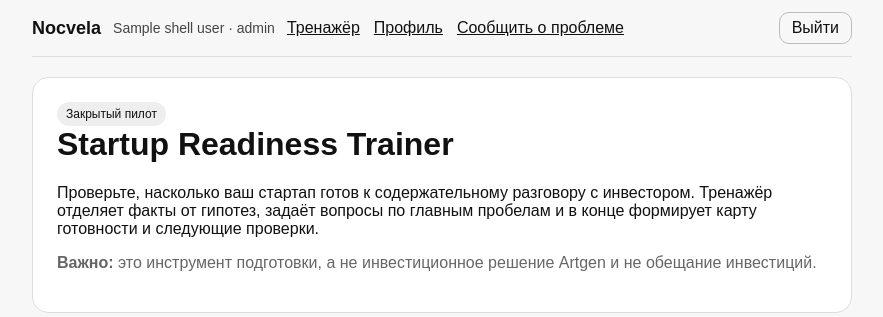
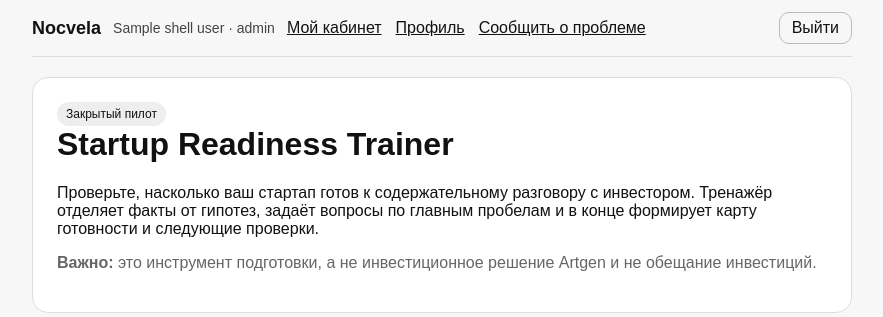
Before and after one commit to borismayzel68-ai/startup-trainer-pilot-v1, a Flask app: template templates/index.html in a window 1280 px wide. Shown: the top 317 px of the page, without its empty margins (198-1081 px from the left). Run offline with Flask 3, Linux system fonts and the light colour scheme; the template is opened without the code that fills it: most values are stand-ins (such as "Sample title", 1, 10 or a date in 2020); some libraries are stand-ins or nearby versions.

Commit message:
FEAT-002: навигация к кабинету с учётом роли

```diff
--- a/templates/base.html
+++ b/templates/base.html
@@ -34,7 +34,8 @@ window.fetch=function(u,o){o=o||{};if((o.method||"GET").toUpperCase()!=="GET"){o
 <span class="brand">Nocvela</span>
 <span class="who">{{ shell_user.name }} · {{ shell_user.roles }}</span>
 <nav aria-label="Меню">
-<a href="/">Тренажёр</a>
+<a href="/cabinet">Мой кабинет</a>
+{% if shell_user.can_train %}<a href="/">Тренажёр</a>{% endif %}
 {% if shell_user.is_owner %}<a href="/admin/users">Пользователи</a>
 {% endif %}<a href="/profile">Профиль</a>
 <a href="#" id="fbLink">Сообщить о проблеме</a>
```
